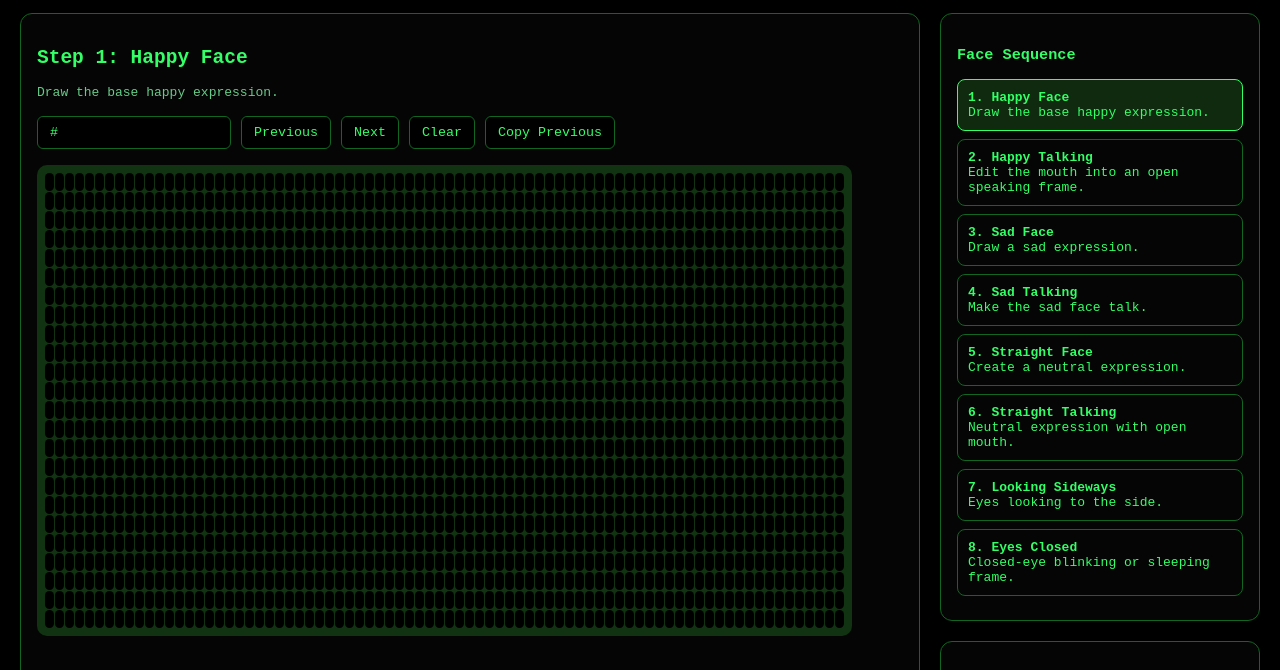
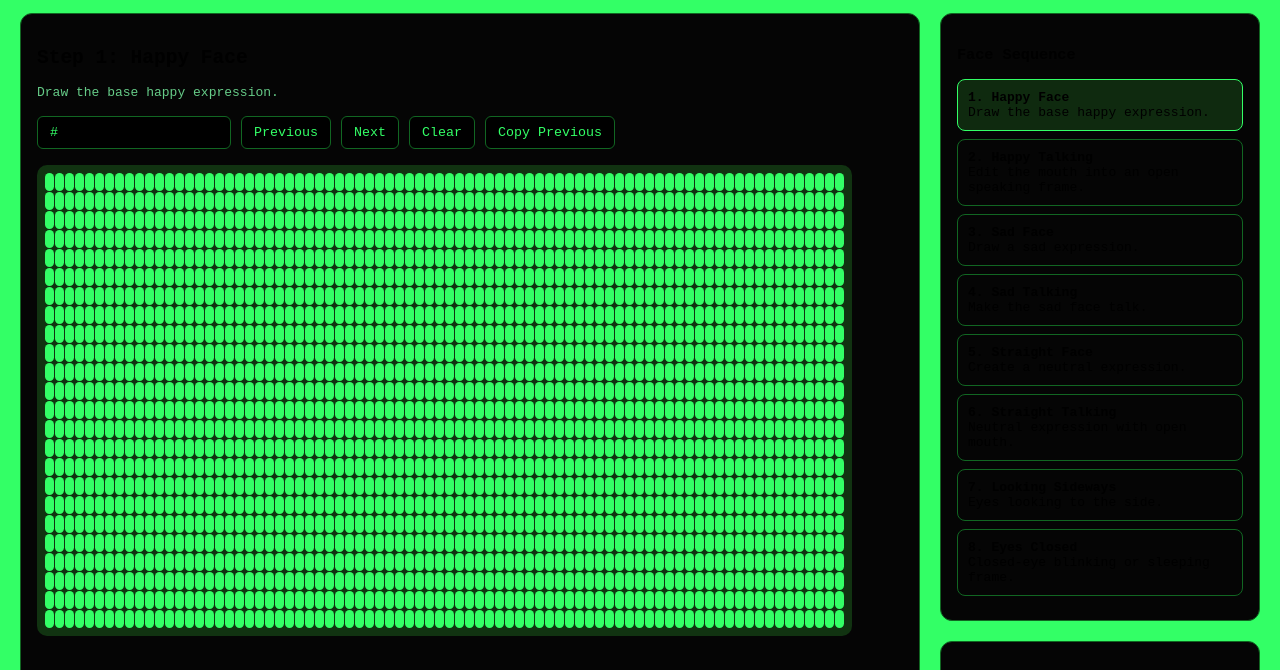
Before and after one commit to thybytecast/Nikoanide, a website: page DUTfaces.html in a window 1280 px wide. Shown: the part 115-785 px from the top of the page. Drawn offline with Linux system fonts and the light colour scheme.

Commit message:
Update DUTfaces.html

```diff
--- a/DUTfaces.html
+++ b/DUTfaces.html
@@ -7,8 +7,8 @@
 
   <style>
     body {
-      background: black;
-      color: #33ff66;
+      background: #33ff66;
+      color: black;
       font-family: monospace;
       margin: 0;
       padding: 20px;
@@ -66,8 +66,8 @@
     .cell {
       width: 9px;
       height: 18px;
-      background: black;
-      color: #33ff66;
+      background: #33ff66;
+      color: black;
       border: none;
       font-size: 11px;
       padding: 0;
```
